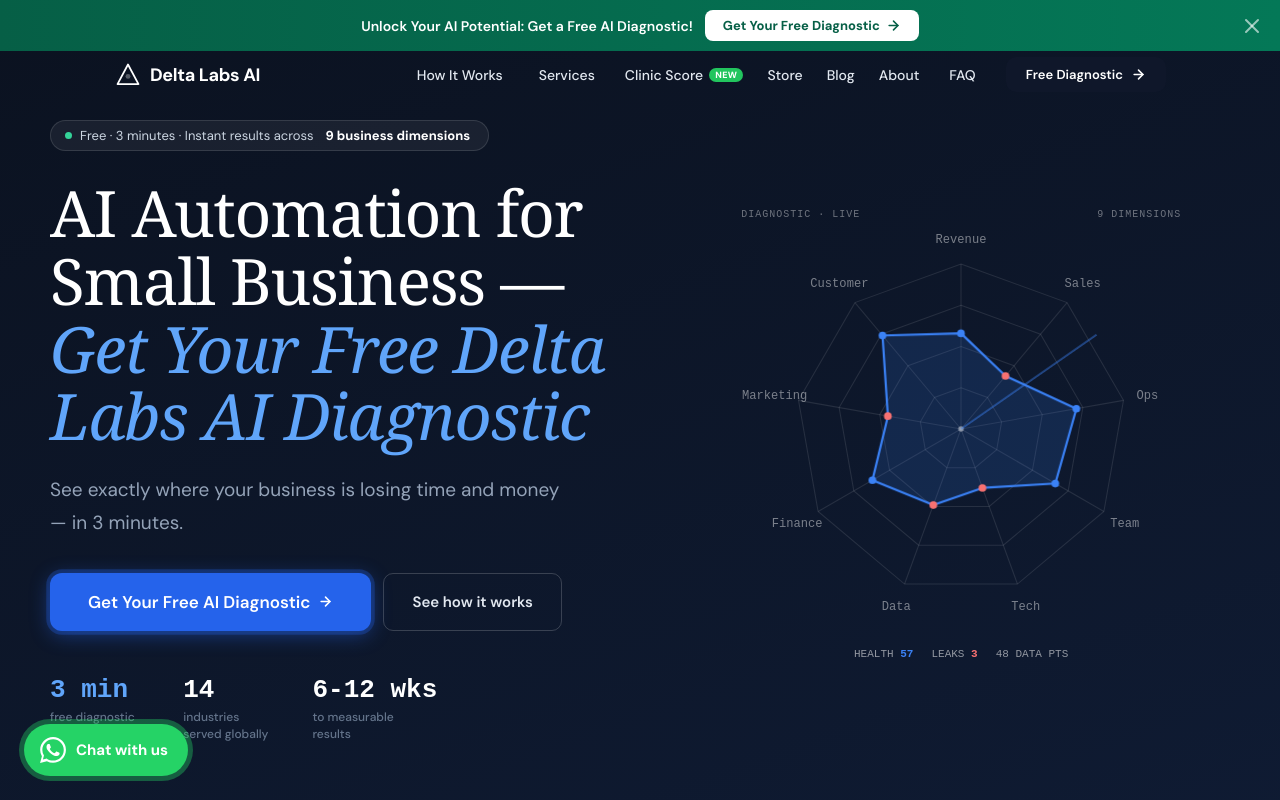
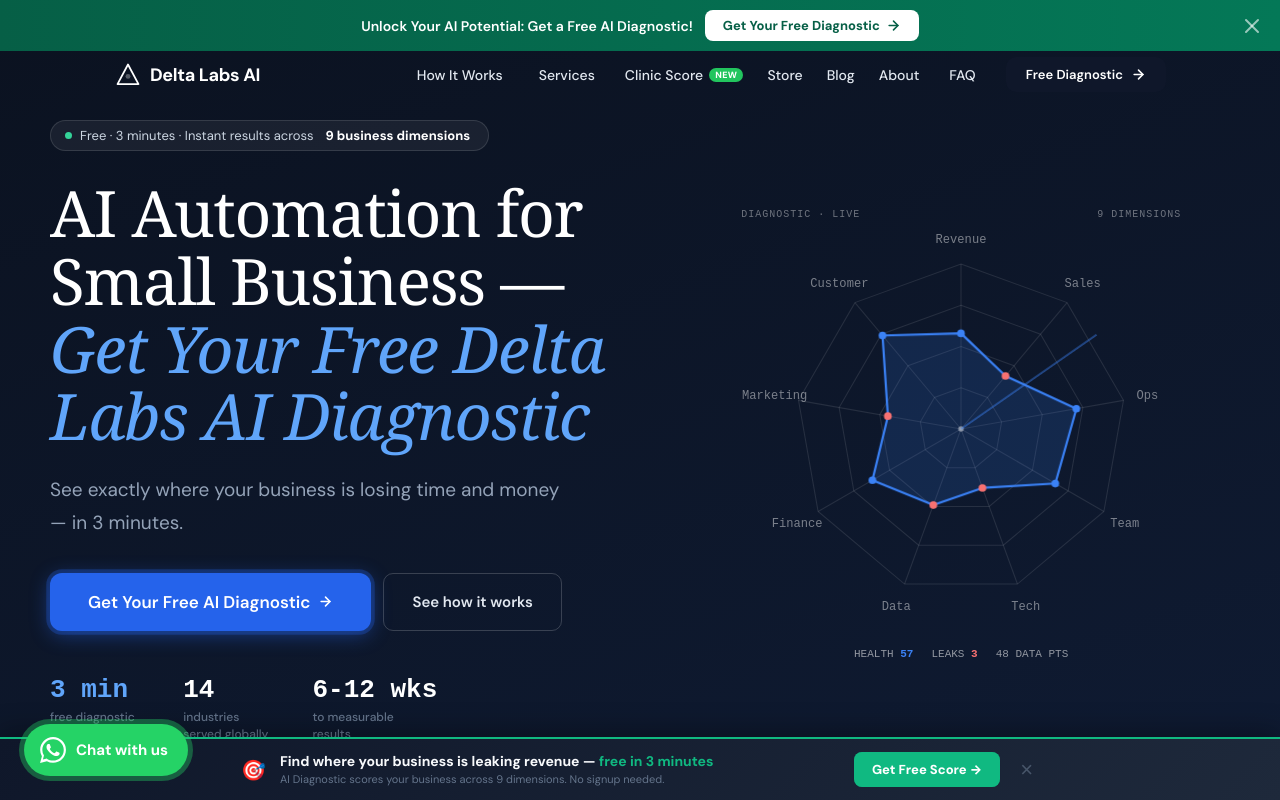
Before and after one commit to rajatagarwal14/deltalabsai-website, a Next.js app in the folder src/: page / in a window 1280 px wide. Shown: the top 800 px of the page. Built offline with nearby package versions, Linux system fonts and the light colour scheme.

Commit message:
CRO: mount sticky Free AI Diagnostic banner on homepage (DELA-4634)
Co-Authored-By: Paperclip <noreply@paperclip.ing>

```diff
--- a/src/app/page.jsx
+++ b/src/app/page.jsx
@@ -1,6 +1,7 @@
 "use client";
 
 import { useState, useEffect, useRef } from "react";
+import DiagnosticBanner from "./DiagnosticBanner";
 
 const CAL = "https://cal.com/ag-ventures-qbqxax/30min";
 const FORM = "/diagnostic";
@@ -988,6 +989,7 @@
     <div style={{ margin: 0, padding: 0 }}>
       <AnnouncementBar />
       <Nav />
+      <DiagnosticBanner />
       <Hero />
       <HeroCTABand />
       <Proof />
```
